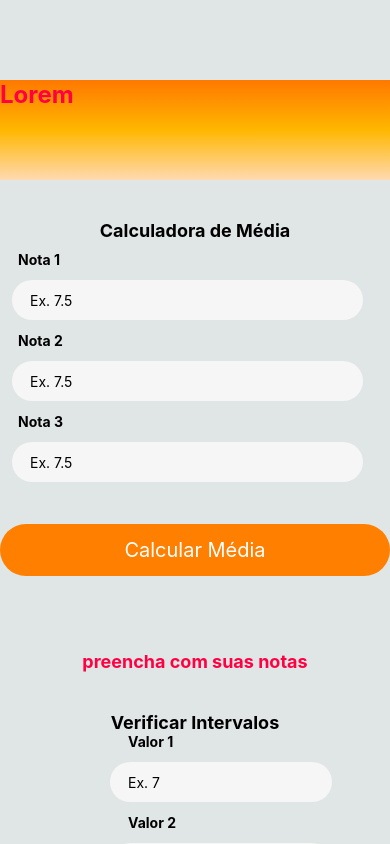
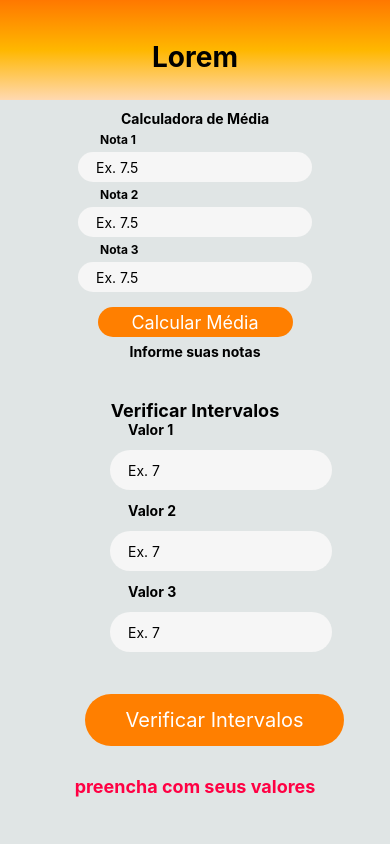
Before and after one commit to danleysilva/layoutreact, a React Native app in the folder my-project/: screen / in a window 390 px wide. Shown: the top 844 px of the page. Built offline with nearby package versions, Linux system fonts and the light colour scheme.

Commit message:
Averaging stylization
Averaging stylization

```diff
--- a/my-project/App.js
+++ b/my-project/App.js
@@ -19,6 +19,6 @@ const styles = StyleSheet.create({
   container: {
     flex: 1,
     backgroundColor: '#e0e5e5',
-    paddingTop:80,
+    paddingTop:0,
   },
 });
--- a/my-project/src/components/Form/ResultMedia/index.js
+++ b/my-project/src/components/Form/ResultMedia/index.js
@@ -4,16 +4,18 @@ import styles from "./style";
 
 export default function ResultMedia (props){
     return(
-        <View style={styles.resultMedia}>
+        <View>
             <Text style={styles.information}>{props.messageResultMedia}</Text>
            {/* <Text style={styles.numberMedia}>{props.ResultMedia}</Text> */}
             {props.ResultMedia > 0 && props.ResultMedia < 5 ? (
-            <Text>{props.ResultMedia} <br></br>Reprovado</Text>
+            <Text style={styles.informationFailed}>{props.ResultMedia} - Reprovado</Text>
     ) : props.ResultMedia >= 5 && props.ResultMedia < 7 ? (
-            <Text>{props.ResultMedia}<br></br> Recuperação</Text>
+            <Text style={styles.informationRestoration}>{props.ResultMedia} - Recuperação</Text>
     ) : props.ResultMedia >= 7 ? (
-            <Text>{props.ResultMedia}<br></br> Aprovado</Text>
-    ) : (
+            <Text style={styles.informationAproved}>{props.ResultMedia} - Aprovado</Text>
+    ) : props.ResultMedia == 0 ? (
+        <Text style={styles.informationFailed}>{props.ResultMedia} - Reprovado</Text>
+) :(
             <Text ></Text>
     )}
 
--- a/my-project/src/components/Form/ResultMedia/style.js
+++ b/my-project/src/components/Form/ResultMedia/style.js
@@ -3,22 +3,48 @@ import { StyleSheet } from "react-native";
 const styles = StyleSheet.create({
     resultMedia:{
         flex:1,
-        marginTop:15,
-        paddingTop:60,
+        marginTop:10,
+        paddingTop:10,
         borderRadius:50,
         alignItems:"center",
         width:"100%",
     },
 
     numberMedia:{
-        fontSize:48,
+        fontSize:10,
         color:"#FF0043",
         fontWeight:"bold",
     },
 
     information:{
-        fontSize:18,
-        color:"#FF0043",
+        fontSize:14,
+        paddingTop:6,
+        textAlign:"center",
+        color:"#000000",
+        fontWeight:"bold",
+    },
+
+    informationAproved:{
+        fontSize:14,
+        paddingTop:6,
+        textAlign:"center",
+        color:"#009100",
+        fontWeight:"bold",
+    },
+
+    informationFailed:{
+        fontSize:14,
+        paddingTop:6,
+        textAlign:"center",
+        color:"#ac0000",
+        fontWeight:"bold",
+    },
+
+    informationRestoration:{
+        fontSize:14,
+        paddingTop:6,
+        textAlign:"center",
+        color:"#c7b800",
         fontWeight:"bold",
     },
 
--- a/my-project/src/components/Form/index.js
+++ b/my-project/src/components/Form/index.js
@@ -8,7 +8,7 @@ export default function Main (){
 const [nota1, setNota1] = useState(null)
 const [nota2, setNota2] = useState(null)
 const [nota3, setNota3] = useState(null)
-const [messageMedia, setMessageMedia] = useState("preencha com suas notas")
+const [messageMedia, setMessageMedia] = useState("Informe suas notas")
 const [media, setMedia] = useState(null)
 const [textButton, setTextButton] = useState("Calcular Média")
 
@@ -29,7 +29,7 @@ function validationMedia(){
 
     setMedia(null)
     setTextButton("Calcular")
-    setMessageMedia("preencha com suas notas")
+    setMessageMedia("Informe suas notas")
 }
 
     return(
--- a/my-project/src/components/Form/style.js
+++ b/my-project/src/components/Form/style.js
@@ -15,31 +15,32 @@ const styles = StyleSheet.create({
     form:{
         width: "100%",
         height:"auto",
-        marginTop:30,
-        padding: 10,
+        marginTop:5,
+        padding: 5,
     },
 
     formLabelTitle:{
         color:"#000000",
-        fontSize:18,
+        fontSize:14,
         textAlign: "center",
         fontWeight: "bold"
     },
 
     formLabel:{
         color:"#000000",
-        fontSize:14,
-        paddingLeft:18,
+        fontSize:12,
+        paddingLeft:100,
         fontWeight: "bold",
     },
 
     input:{
-        width:"90%",
+        width:"60%",
         borderRadius:50,
         backgroundColor: "#f6f6f6",
-        height:40,
-        margin:12,
+        height:30,
+        margin:5,
         paddingLeft:18,
+        marginLeft:"20%",
     },
 
     buttonCalculator:{
@@ -47,15 +48,16 @@ const styles = StyleSheet.create({
         color:"#ffffff",
         alignItems:"center",
         justifyContent:"center",
-        width:"100%",
+        width:"50%",
         backgroundColor:"#FF7F00",
-        paddingTop:14,
-        paddingBottom:14,
-        marginTop:30,
+        height:30,
+        paddingTop:0,
+        marginTop:10,
+        marginLeft:"25%",
     },
 
     textButtonCalculator:{
-       fontSize: 20,
+       fontSize: 18,
        color: "#ffffff",
     },
 
--- a/my-project/src/components/Title/style.js
+++ b/my-project/src/components/Title/style.js
@@ -7,10 +7,12 @@ const styles = StyleSheet.create({
         padding:10,
     },
     textTitle:{
-        color:"#FF0043",
-        fontSize:24,
+        paddingTop:40,
+        color:"#000000",
+        fontSize:28,
         fontWeight:"bold",
         height:100,
+        textAlign: "center",
     },
 
     gradientTitle:{
```
